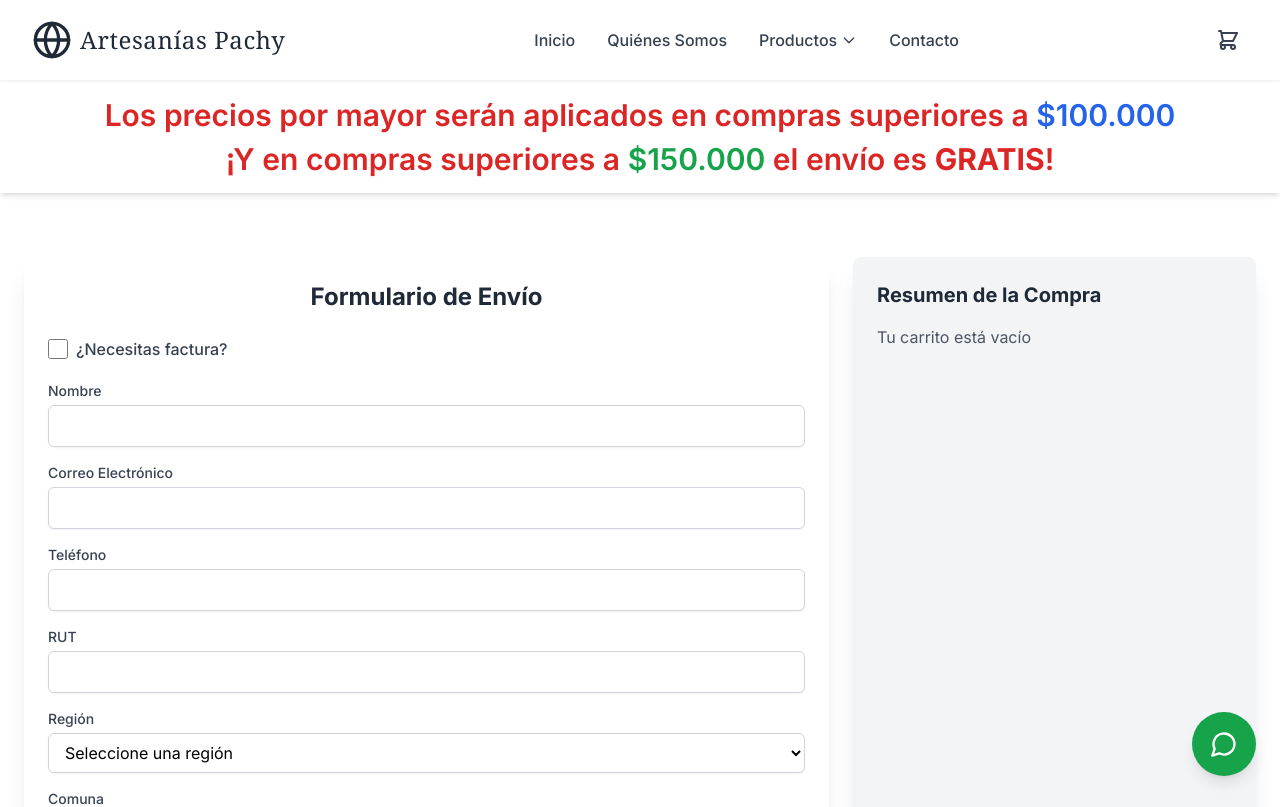
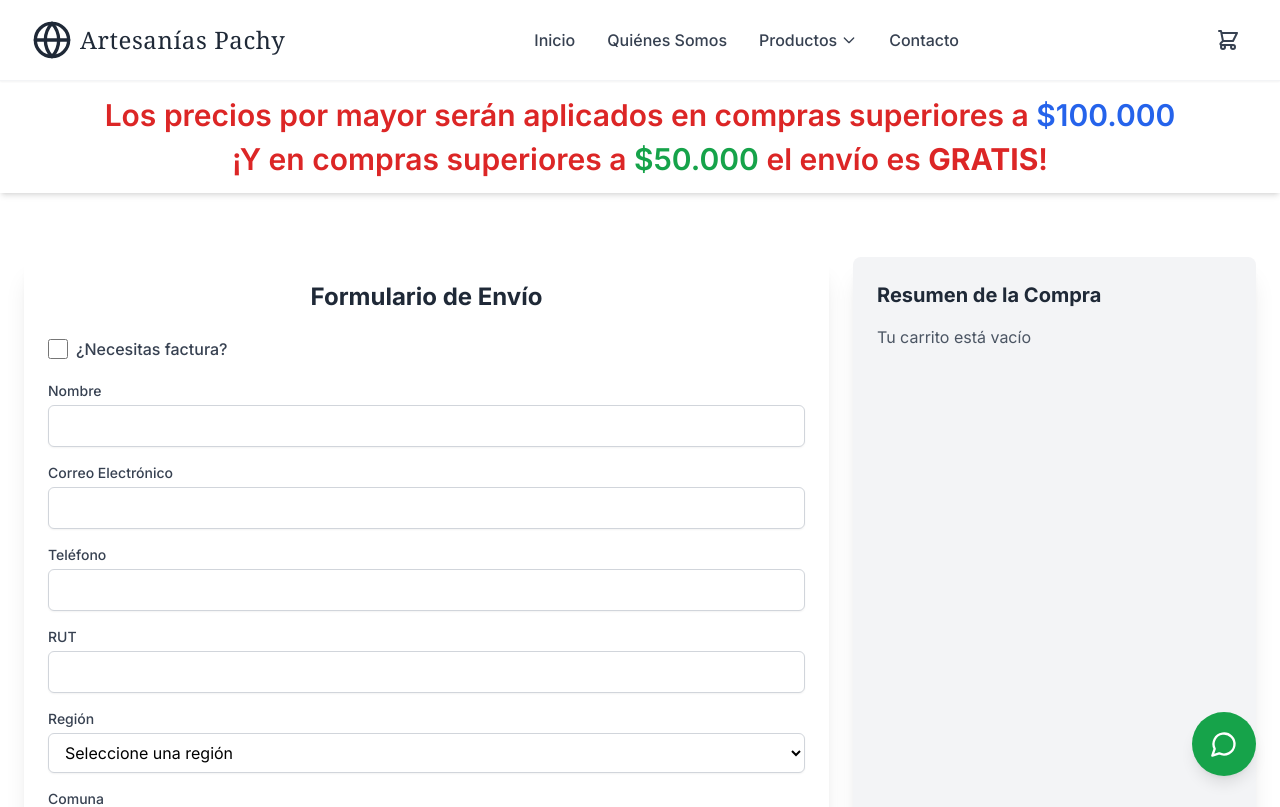
Before and after one commit to usuarioo1/apfront, a Next.js app: page /form in a window 1280 px wide. Shown: the top 807 px of the page. Built offline with nearby package versions, Linux system fonts and the light colour scheme.

Commit message:
envio gratis

```diff
--- a/src/app/form/page.jsx
+++ b/src/app/form/page.jsx
@@ -99,7 +99,7 @@ export default function Component() {
         setIsLoading(true);
 
         const total = cartItems.reduce((acc, item) => acc + item.precio * item.quantity, 0);
-        const costoEnvio = total > 150000 ? 0 : (costosEnvio[formData.region] || 0);
+        const costoEnvio = total > 50000 ? 0 : (costosEnvio[formData.region] || 0);
 
         // Mapear cartItems para incluir _id, name, quantity, precio (lo que pide backend)
         const cartItemsConId = cartItems.map(item => ({
--- a/src/components/WholeSale.jsx
+++ b/src/components/WholeSale.jsx
@@ -8,7 +8,7 @@ const FranjaInformativa = () => {
                     Los precios por mayor serán aplicados en compras superiores a <span className="text-blue-600">$100.000</span>
                 </span>
                 <span className="block mt-2">
-                    ¡Y en compras superiores a <span className="text-green-600">$150.000</span> el envío es <span className="text-red-600 font-bold">GRATIS</span>!
+                    ¡Y en compras superiores a <span className="text-green-600">$50.000</span> el envío es <span className="text-red-600 font-bold">GRATIS</span>!
                 </span>
             </p>
         </div>
```
